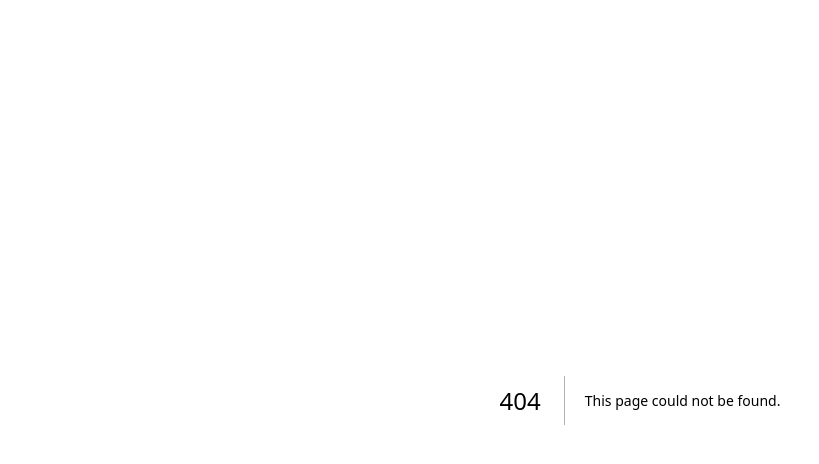
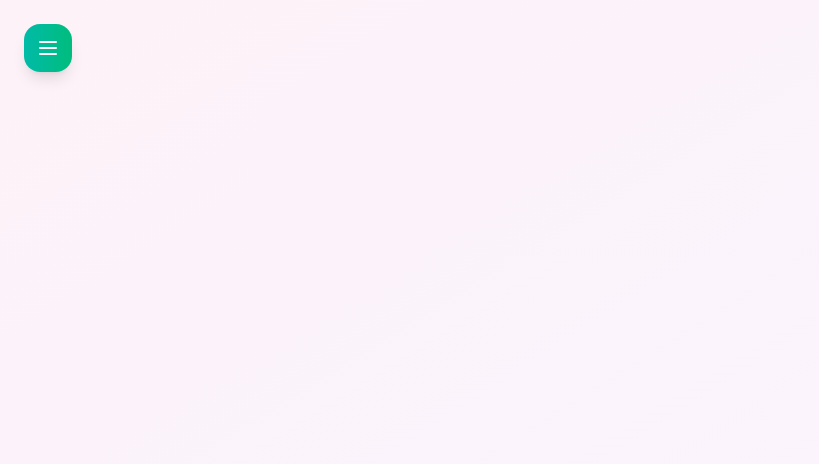
Before and after one commit to fconiglione/Finley, a Next.js app: page /app/insights in a window 1280 px wide. Before the commit this address had no page. Shown: the top 464 px of the page, without its empty margins (0-819 px from the left). Built offline with nearby package versions, Linux system fonts and the light colour scheme.

Commit message:
added new routes

```diff
--- /dev/null
+++ b/src/app/app/insights/page.tsx
@@ -0,0 +1,15 @@
+'use client'
+import React, { useState, useEffect } from 'react'
+import Cookies from 'js-cookie'
+import Loading from '../../components/Loading/Loading';
+import axios from 'axios';
+import Sidebar from '../../components/Sidebar/Sidebar';
+
+export default function Insights() {
+    return (
+        <div className="min-h-screen bg-gradient-to-br from-pink-50 to-purple-50 p-8">
+            <Sidebar />
+            <div>Test</div>
+        </div>
+    )
+}
--- /dev/null
+++ b/src/app/app/net-worth/page.tsx
@@ -0,0 +1,15 @@
+'use client'
+import React, { useState, useEffect } from 'react'
+import Cookies from 'js-cookie'
+import Loading from '../../components/Loading/Loading';
+import axios from 'axios';
+import Sidebar from '../../components/Sidebar/Sidebar';
+
+export default function NetWorth() {
+    return (
+        <div className="min-h-screen bg-gradient-to-br from-pink-50 to-purple-50 p-8">
+            <Sidebar />
+            <div>Test</div>
+        </div>
+    )
+}
--- /dev/null
+++ b/src/app/app/settings/page.tsx
@@ -0,0 +1,15 @@
+'use client'
+import React, { useState, useEffect } from 'react'
+import Cookies from 'js-cookie'
+import Loading from '../../components/Loading/Loading';
+import axios from 'axios';
+import Sidebar from '../../components/Sidebar/Sidebar';
+
+export default function Settings() {
+    return (
+        <div className="min-h-screen bg-gradient-to-br from-pink-50 to-purple-50 p-8">
+            <Sidebar />
+            <div>Test</div>
+        </div>
+    )
+}
--- /dev/null
+++ b/src/app/app/upload/page.tsx
@@ -0,0 +1,15 @@
+'use client'
+import React, { useState, useEffect } from 'react'
+import Cookies from 'js-cookie'
+import Loading from '../../components/Loading/Loading';
+import axios from 'axios';
+import Sidebar from '../../components/Sidebar/Sidebar';
+
+export default function Upload() {
+    return (
+        <div className="min-h-screen bg-gradient-to-br from-pink-50 to-purple-50 p-8">
+            <Sidebar />
+            <div>Test</div>
+        </div>
+    )
+}
--- a/src/app/components/Sidebar/Sidebar.tsx
+++ b/src/app/components/Sidebar/Sidebar.tsx
@@ -10,14 +10,13 @@ interface SidebarProps {
   onToggle?: () => void;
 }
 
-export default function Sidebar({ isOpen = true, onToggle }: SidebarProps) {
+export default function Sidebar({ isOpen = false, onToggle }: SidebarProps) {
   const [isSidebarOpen, setIsSidebarOpen] = useState(isOpen);
   const [showContent, setShowContent] = useState(isOpen);
   const pathname = usePathname();
 
   const toggleSidebar = () => {
     if (isSidebarOpen) {
-      // When closing, hide content immediately, then close sidebar
       setShowContent(false);
       setTimeout(() => {
         setIsSidebarOpen(false);
```
